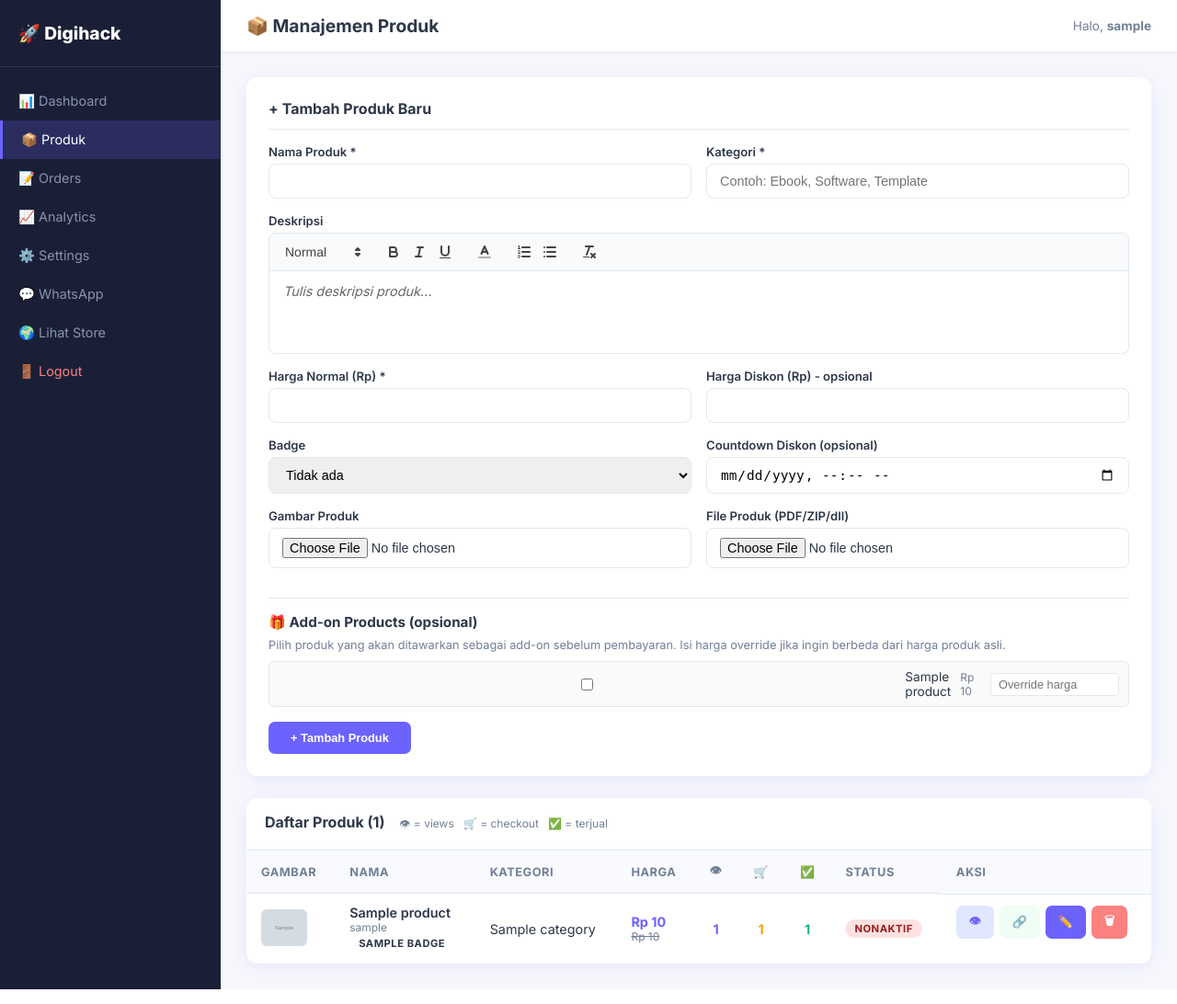
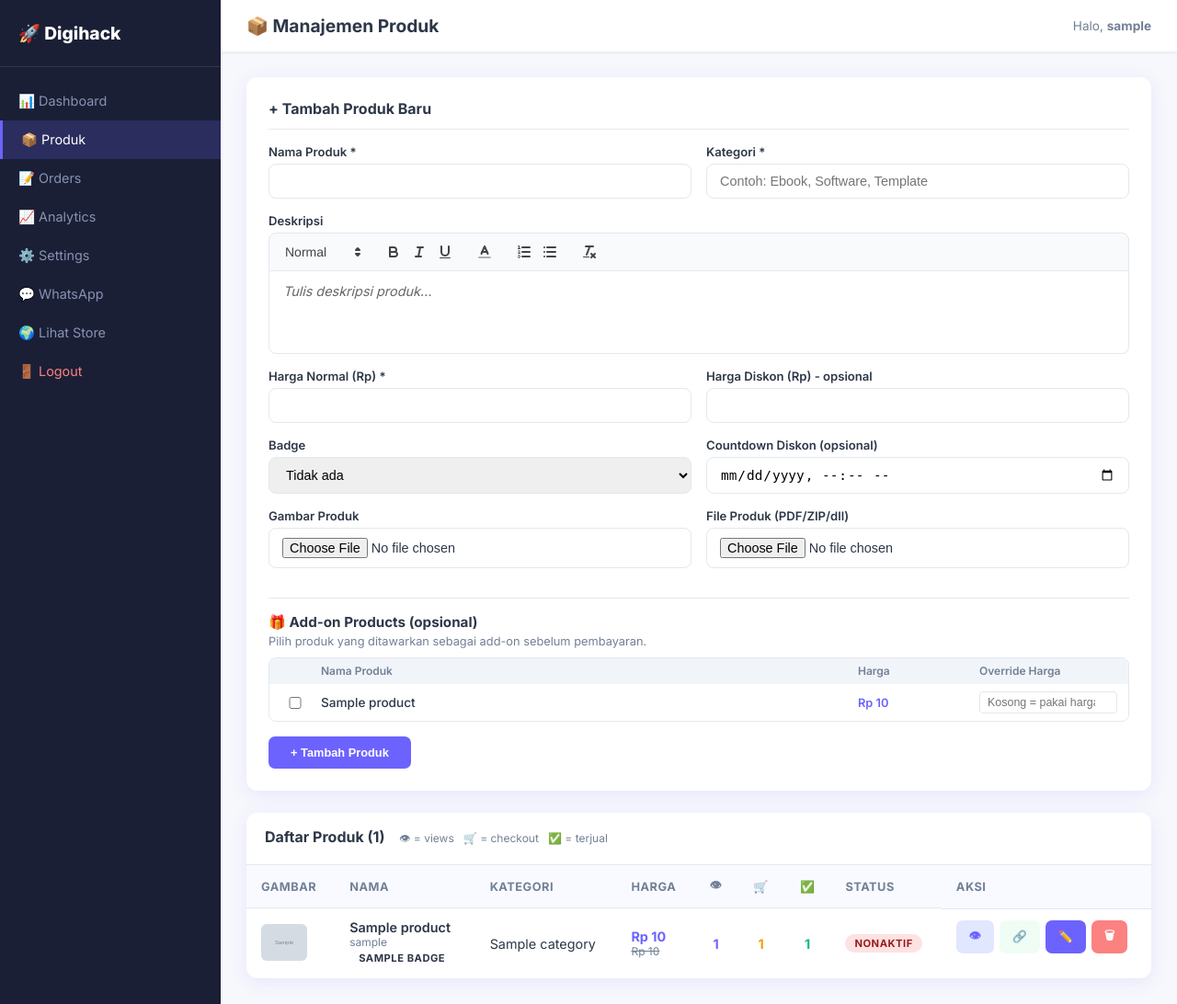
Before and after one commit to rikoconstantine10-ops/digihackstore, a Node server app: template views/admin/products.ejs in a window 1280 px wide. Shown: the whole page at 92% size. Run offline with Node 20, Linux system fonts and the light colour scheme; the template is opened without the code that fills it: most values are stand-ins (such as "Sample title", 1, 10 or a date in 2020); grey boxes marked "Sample" are stand-in pictures; some libraries are stand-ins or nearby versions.

Commit message:
fix: layout add-on rapi grid kolom, server stabil untuk simpan checkbox

```diff
--- a/views/admin/products.ejs
+++ b/views/admin/products.ejs
@@ -58,15 +58,18 @@
 
           <% if(allProducts.length > 0) { %>
           <div style="border-top:1px solid #e2e8f0;margin:16px 0;padding-top:16px">
-            <h4 style="margin:0 0 8px;font-size:0.95rem;color:var(--text-dark)">🎁 Add-on Products (opsional)</h4>
-            <div style="font-size:0.8rem;color:var(--text-light);margin-bottom:10px">Pilih produk yang akan ditawarkan sebagai add-on sebelum pembayaran. Isi harga override jika ingin berbeda dari harga produk asli.</div>
-            <div id="addAddonList" style="display:flex;flex-direction:column;gap:8px;max-height:200px;overflow-y:auto">
-              <% allProducts.forEach(ap => { %>
-              <div style="display:flex;align-items:center;gap:10px;padding:8px 10px;border:1px solid #e2e8f0;border-radius:6px;background:#fafafa">
-                <input type="checkbox" name="addon_ids[]" value="<%= ap.id %>" style="margin:0;cursor:pointer">
-                <span style="flex:1;font-size:0.85rem"><%= ap.name %></span>
-                <span style="font-size:0.75rem;color:var(--text-light)">Rp <%= (ap.discount_price||ap.price).toLocaleString('id-ID') %></span>
-                <input type="number" name="addon_price_<%= ap.id %>" placeholder="Override harga" style="width:140px;padding:4px 8px;border:1px solid #e2e8f0;border-radius:4px;font-size:0.8rem" min="0">
+            <h4 style="margin:0 0 4px;font-size:0.95rem;color:var(--text-dark)">🎁 Add-on Products (opsional)</h4>
+            <p style="font-size:0.8rem;color:var(--text-light);margin:0 0 10px">Pilih produk yang ditawarkan sebagai add-on sebelum pembayaran.</p>
+            <div style="display:grid;grid-template-columns:32px 1fr 120px 150px;gap:0;border:1px solid #e2e8f0;border-radius:8px;overflow:hidden">
+              <div style="grid-column:1/-1;display:grid;grid-template-columns:32px 1fr 120px 150px;background:#f1f5f9;padding:6px 12px;font-size:0.75rem;font-weight:600;color:var(--text-light);gap:12px">
+                <div></div><div>Nama Produk</div><div>Harga</div><div>Override Harga</div>
+              </div>
+              <% allProducts.forEach((ap, i) => { %>
+              <div style="grid-column:1/-1;display:grid;grid-template-columns:32px 1fr 120px 150px;align-items:center;gap:12px;padding:8px 12px;border-top:1px solid #f1f5f9;background:<%= i%2===0?'#fff':'#fafafa' %>">
+                <input type="checkbox" name="addon_ids[]" value="<%= ap.id %>" style="margin:0;cursor:pointer;justify-self:center">
+                <span style="font-size:0.85rem;font-weight:500;overflow:hidden;text-overflow:ellipsis;white-space:nowrap"><%= ap.name %></span>
+                <span style="font-size:0.8rem;color:var(--primary);font-weight:600">Rp <%= (ap.discount_price||ap.price).toLocaleString('id-ID') %></span>
+                <input type="number" name="addon_price_<%= ap.id %>" placeholder="Kosong = pakai harga asli" style="width:100%;padding:4px 8px;border:1px solid #e2e8f0;border-radius:4px;font-size:0.78rem" min="0">
               </div>
               <% }) %>
             </div>
@@ -147,15 +150,18 @@
       <div class="form-group"><label><input type="checkbox" name="is_active" id="editActive" value="1"> Aktif</label></div>
 
       <div style="border-top:1px solid #e2e8f0;margin:20px 0;padding-top:16px">
-        <h4 style="margin:0 0 12px;font-size:0.95rem;color:var(--text-dark)">🎁 Add-on Products</h4>
-        <div style="font-size:0.8rem;color:var(--text-light);margin-bottom:12px">Pilih produk yang akan ditawarkan sebagai add-on sebelum pembayaran. Isi harga override jika berbeda dari harga produk.</div>
-        <div id="addonList" style="display:flex;flex-direction:column;gap:8px;max-height:200px;overflow-y:auto">
-          <% allProducts.forEach(ap => { %>
-          <div class="addon-item" data-pid="<%= ap.id %>" style="display:flex;align-items:center;gap:10px;padding:8px 10px;border:1px solid #e2e8f0;border-radius:6px;background:#fafafa">
-            <input type="checkbox" class="addon-check" name="addon_ids[]" value="<%= ap.id %>" style="margin:0;cursor:pointer">
-            <span style="flex:1;font-size:0.85rem"><%= ap.name %></span>
-            <span style="font-size:0.75rem;color:var(--text-light)">Rp <%= (ap.discount_price||ap.price).toLocaleString('id-ID') %></span>
-            <input type="number" name="addon_price_<%= ap.id %>" class="addon-price" placeholder="Override harga" style="width:140px;padding:4px 8px;border:1px solid #e2e8f0;border-radius:4px;font-size:0.8rem" min="0">
+        <h4 style="margin:0 0 4px;font-size:0.95rem;color:var(--text-dark)">🎁 Add-on Products</h4>
+        <p style="font-size:0.8rem;color:var(--text-light);margin:0 0 10px">Centang produk yang akan muncul sebagai penawaran add-on sebelum pembayaran.</p>
+        <div id="addonList" style="border:1px solid #e2e8f0;border-radius:8px;overflow:hidden;max-height:220px;overflow-y:auto">
+          <div style="display:grid;grid-template-columns:32px 1fr 110px 130px;background:#f1f5f9;padding:6px 12px;font-size:0.72rem;font-weight:600;color:var(--text-light);gap:10px">
+            <div></div><div>Nama Produk</div><div>Harga</div><div>Override Harga</div>
+          </div>
+          <% allProducts.forEach((ap, i) => { %>
+          <div class="addon-item" data-pid="<%= ap.id %>" style="display:grid;grid-template-columns:32px 1fr 110px 130px;align-items:center;gap:10px;padding:8px 12px;border-top:1px solid #f1f5f9;background:<%= i%2===0?'#fff':'#fafafa' %>">
+            <input type="checkbox" class="addon-check" name="addon_ids[]" value="<%= ap.id %>" style="margin:0;cursor:pointer;justify-self:center">
+            <span style="font-size:0.84rem;font-weight:500;overflow:hidden;text-overflow:ellipsis;white-space:nowrap" title="<%= ap.name %>"><%= ap.name %></span>
+            <span style="font-size:0.8rem;color:var(--primary);font-weight:600">Rp <%= (ap.discount_price||ap.price).toLocaleString('id-ID') %></span>
+            <input type="number" name="addon_price_<%= ap.id %>" class="addon-price" placeholder="Harga asli" style="width:100%;padding:4px 8px;border:1px solid #e2e8f0;border-radius:4px;font-size:0.78rem" min="0">
           </div>
           <% }) %>
         </div>
```
